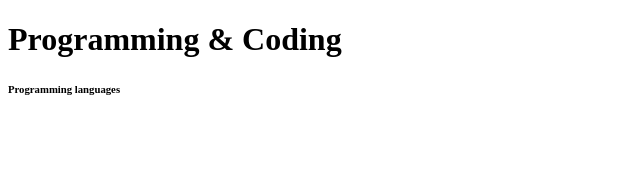
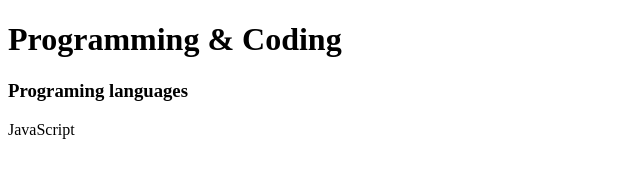
Before and after one commit to KadricAl/MyFirstRepo, a plain HTML site: page index.html in a window 1280 px wide. Shown: the whole page, without its empty margins (0-640 px from the left). Drawn offline with Linux system fonts and the light colour scheme.

Commit message:
Edit index.html

```diff
--- a/index.html
+++ b/index.html
@@ -7,7 +7,9 @@
 </head>
 <body>
     <h1>Programming & Coding</h1>
-    <h6>Programming languages</h6>
+    <h3>Programing languages</h3>
+    <p>JavaScript</p>
+
 
 </body>
 </html>
```
